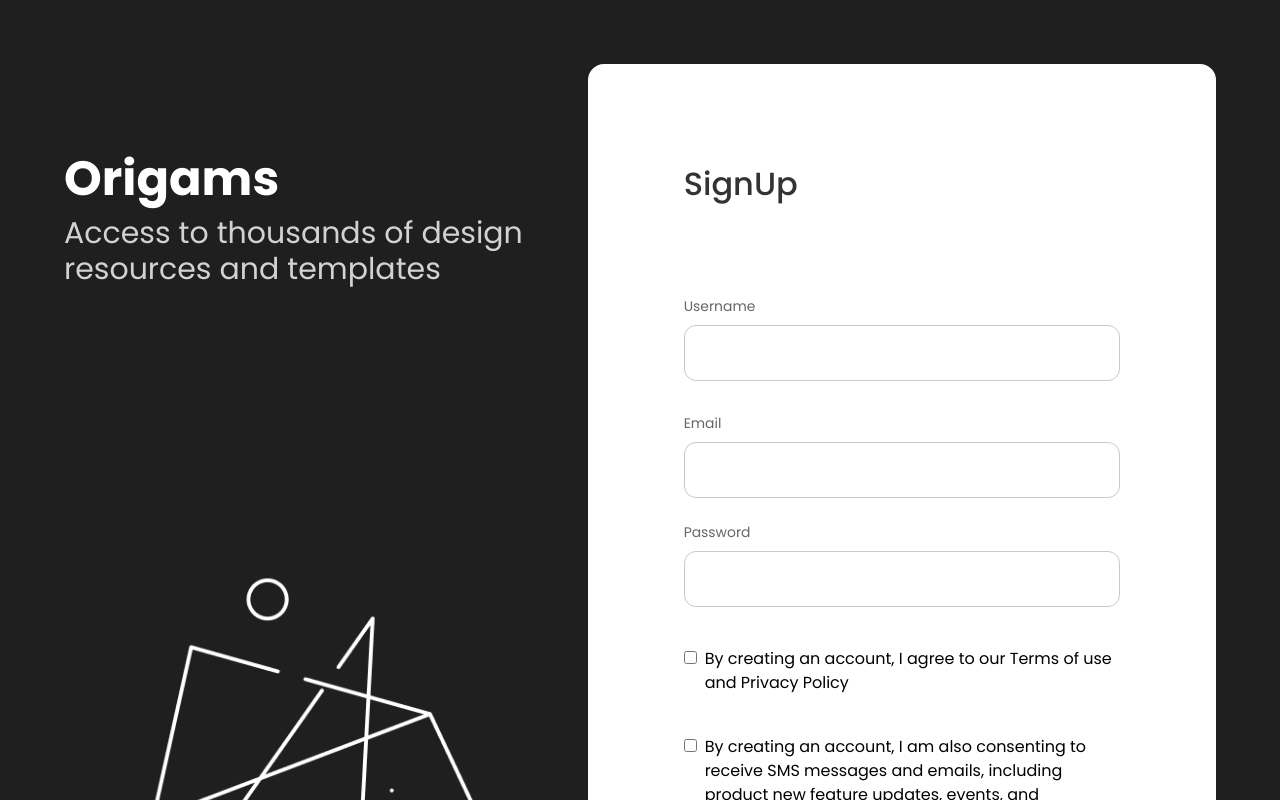
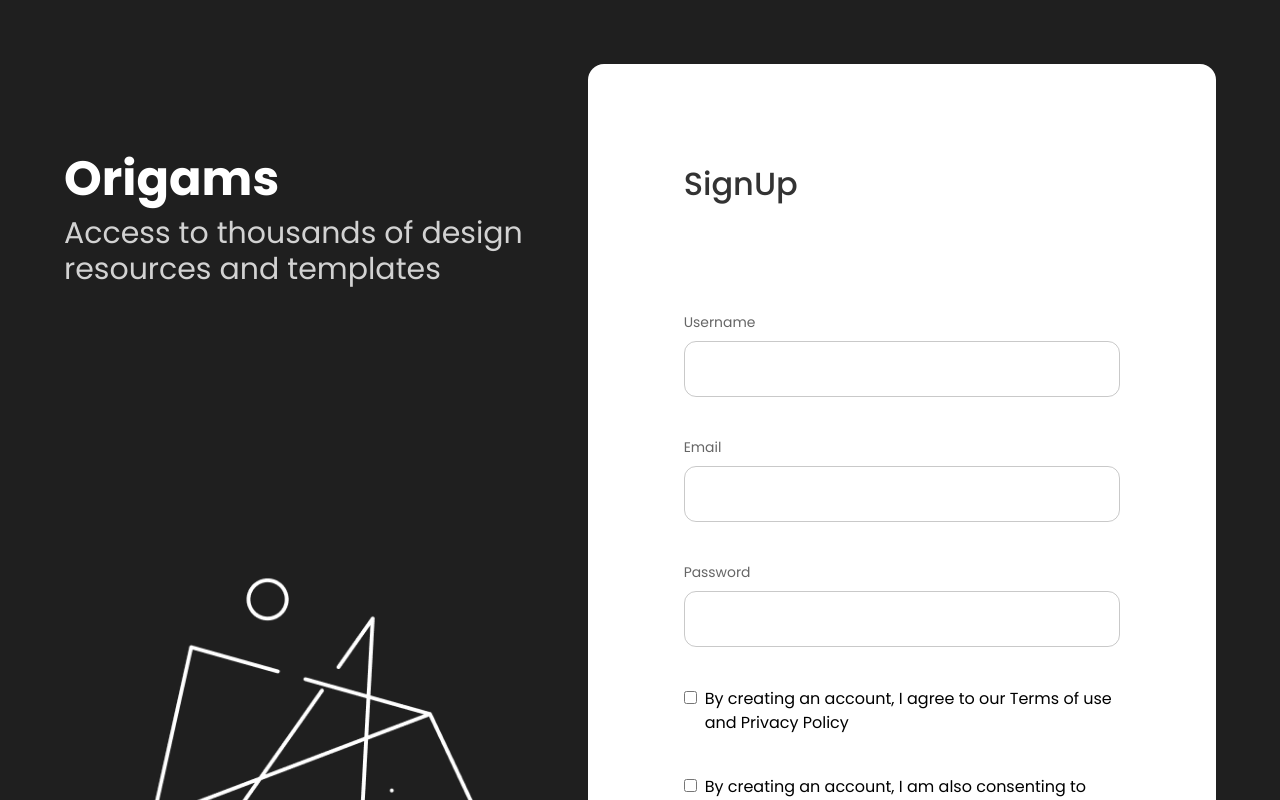
Before and after one commit to dudzvs/subscription-client, a React (Vite) app: page /signup in a window 1280 px wide. Shown: the top 800 px of the page. Built offline with nearby package versions, Linux system fonts and the light colour scheme.

Commit message:
style: adjust spacing and error message positioning in form components

```diff
--- a/src/components/layout/SignUp.tsx
+++ b/src/components/layout/SignUp.tsx
@@ -11,7 +11,7 @@ const SignUp = ({
 		<form
 			onSubmit={submitFn}
 			method="POST"
-			className="bg-white w-2xl rounded-2xl py-24 items-start flex flex-col gap-6 px-24">
+			className="bg-white w-2xl rounded-2xl py-24 items-start flex flex-col gap-10 px-24">
 			{children}
 		</form>
 	);
--- a/src/components/ui/atoms/Input.tsx
+++ b/src/components/ui/atoms/Input.tsx
@@ -26,7 +26,7 @@ const Input = ({
 					? { checked: inputValue as boolean }
 					: { value: inputValue as string | number })}
 			/>
-			{error && <span className="text-red-500 text-sm">{errorText}</span>}
+			{error && <span className="text-red-500 text-xs absolute top-[88px]">{errorText}</span>}
 		</>
 	);
 };
--- a/src/components/ui/molecules/InputGroup.tsx
+++ b/src/components/ui/molecules/InputGroup.tsx
@@ -23,7 +23,7 @@ const InputGroup = ({
 		<>
 			{type === 'checkbox' ? (
 				<div className="flex flex-col">
-					<div className="flex items-baseline gap-2 mt-4">
+					<div className="flex items-baseline gap-2">
 						<Input
 							inputType={type}
 							inputName={inputLabel}
```
